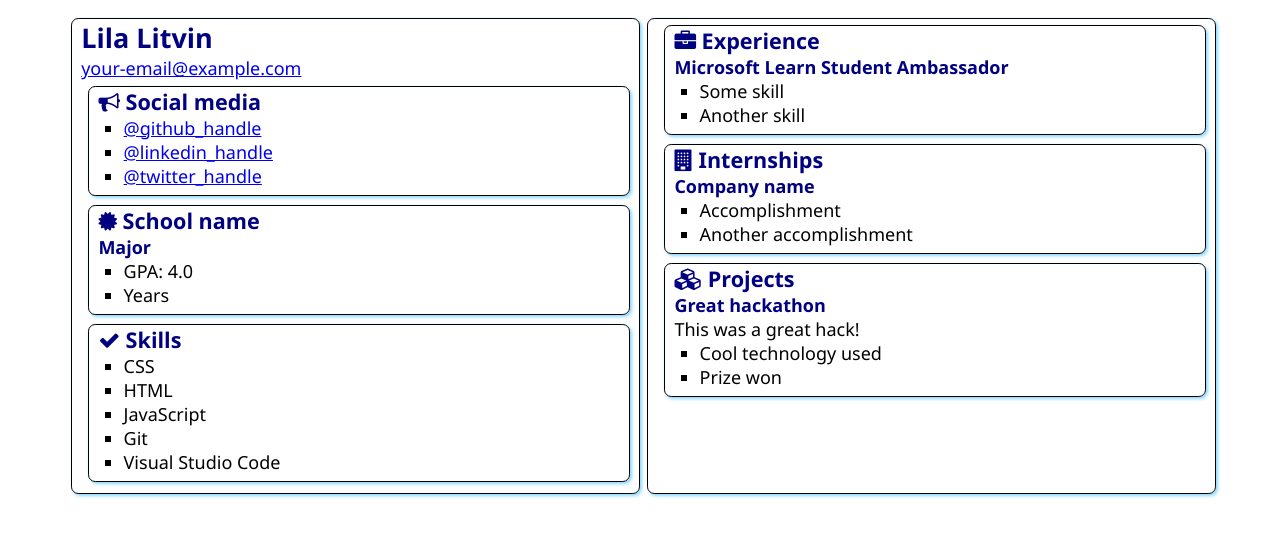
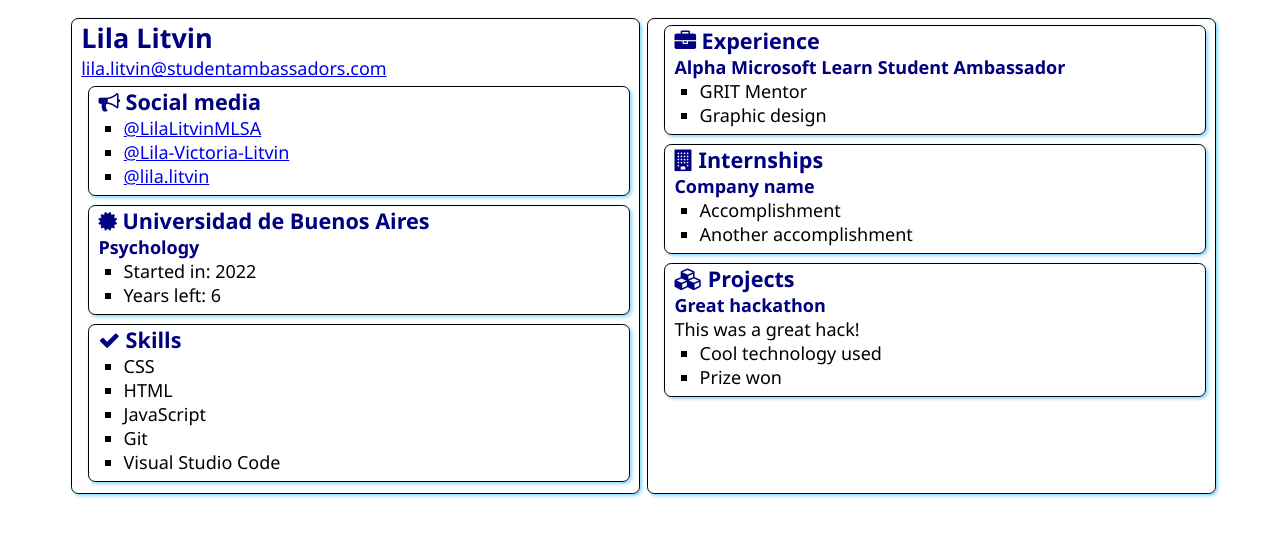
Before and after one commit to LilaBit/SATechnicalOnboarding, a plain HTML site: page src/index.html in a window 1280 px wide. Drawn offline with Linux system fonts and the light colour scheme.

Commit message:
Update to web app
Social media, education, skills added.

```diff
--- a/src/index.html
+++ b/src/index.html
@@ -13,7 +13,7 @@
     <main>
         <article class="box">
             <h1>Lila Litvin</h1>
-            <div><a href="mailto:your.email@example.com">your-email@example.com</a></div>
+            <div><a href="mailto:your.email@example.com">lila.litvin@studentambassadors.com</a></div>
 
             <section class="box">
                 <h2>
@@ -21,9 +21,9 @@
                     Social media
                 </h2>
                 <ul>
-                    <li><a href="https://github.com/<handle>">@github_handle</a></li>
-                    <li><a href="https://linkedin.com/in/<handle>">@linkedin_handle</a></li>
-                    <li><a href="https://twitter.com/<handle>">@twitter_handle</a></li>
+                    <li><a href="https://github.com/<handle>">@LilaLitvinMLSA</a></li>
+                    <li><a href="https://linkedin.com/in/<handle>">@Lila-Victoria-Litvin</a></li>
+                    <li><a href="https://instagram.com/<handle>">@lila.litvin</a></li>
                 </ul>
             </section>
 
@@ -31,12 +31,12 @@
                 <div class="education">
                     <h2>
                         <i class="fa fa-certificate" aria-hidden="true"></i>
-                        School name
+                        Universidad de Buenos Aires
                     </h2>
-                    <h3>Major</h3>
+                    <h3>Psychology</h3>
                     <ul>
-                        <li>GPA: 4.0</li>
-                        <li>Years</li>
+                        <li>Started in: 2022</li>
+                        <li>Years left: 6</li>
                     </ul>
                 </div>
             </section>
@@ -61,10 +61,10 @@
                     <i class="fa fa-briefcase" aria-hidden="true"></i>
                     Experience
                 </h2>
-                <h3>Microsoft Learn Student Ambassador</h3>
+                <h3>Alpha Microsoft Learn Student Ambassador</h3>
                 <ul>
-                    <li>Some skill</li>
-                    <li>Another skill</li>
+                    <li>GRIT Mentor</li>
+                    <li>Graphic design</li>
                 </ul>
             </section>
             <section class="box">
```
